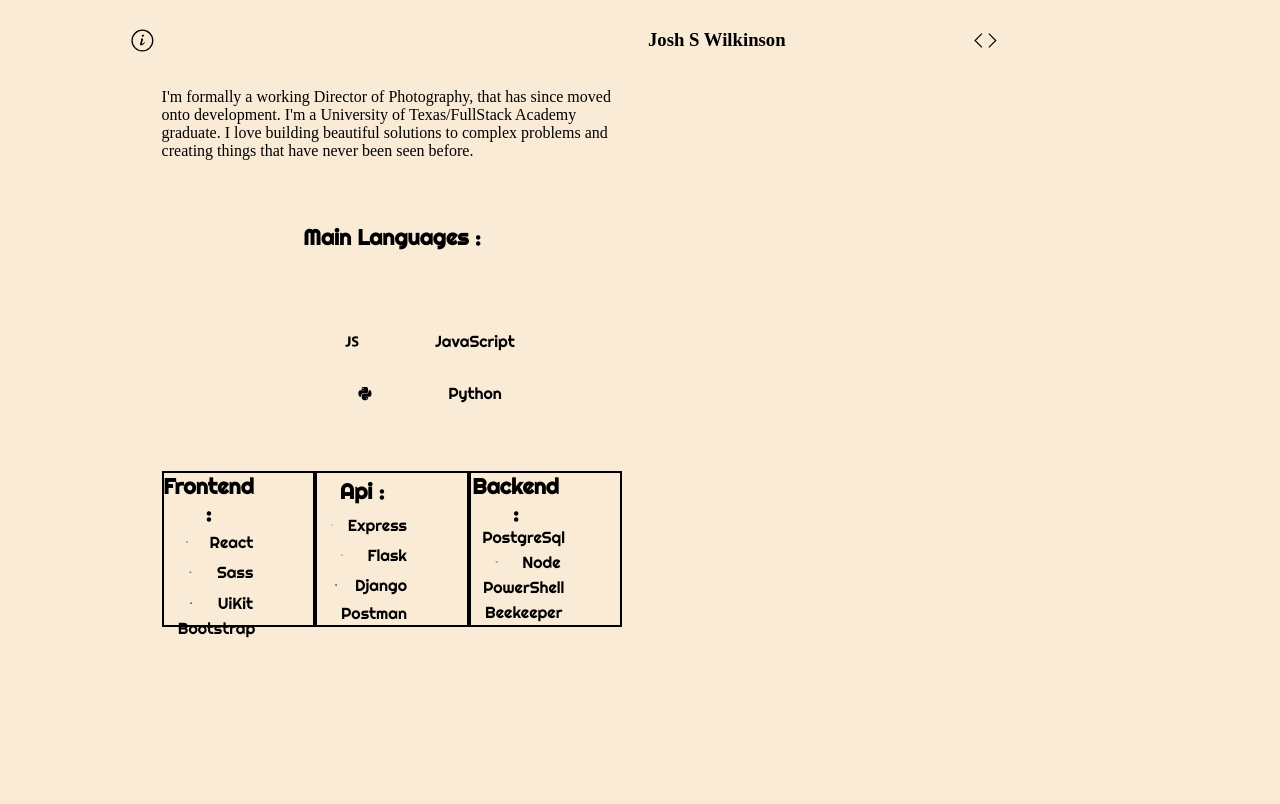
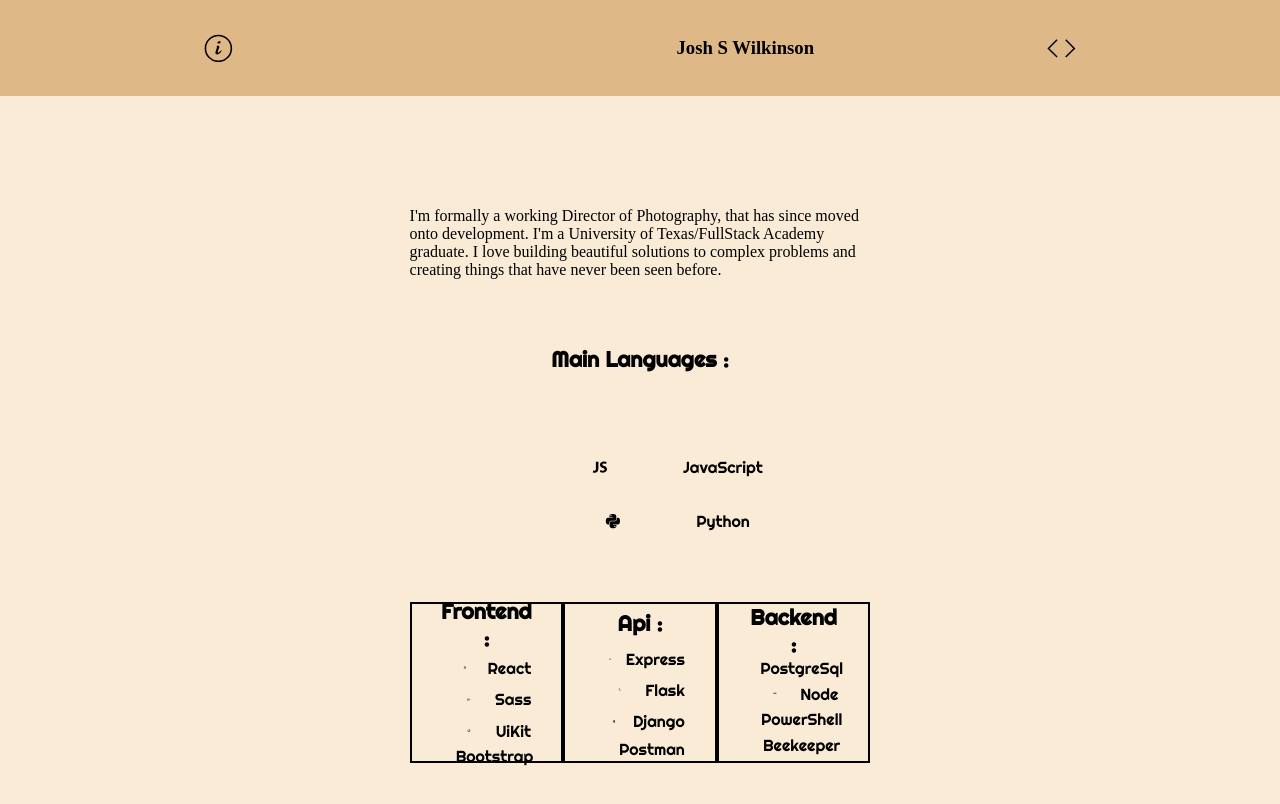
Before and after one commit to Phelsong/joshsw.dev, a React (Create React App) app: page / in a window 1280 px wide. Shown: the top 804 px of the page. Built offline with nearby package versions, Linux system fonts and the light colour scheme.

Commit message:
nav bar lite work

```diff
--- /dev/null
+++ b/src/Style/Navbar.css
@@ -0,0 +1,5 @@
+.nav-icon{
+    margin: .5rem;
+
+
+}
--- a/src/Style/index.css
+++ b/src/Style/index.css
@@ -1,10 +1,13 @@
 @import "./About.css";
 @import "./projects.css";
+@import "./Navbar.css";
 
 body {
   height: 100vh;
   width: 100vw;
+  margin: 0;
   background-color: antiquewhite;
+
 }
 
 .root {
@@ -23,6 +26,8 @@
   display:flex;
   box-sizing: border-box;
   margin: 0;
+  justify-content: center;
+  align-items: center;
   -webkit-font-smoothing: antialiased;
   -moz-osx-font-smoothing: grayscale;
 }
@@ -34,13 +39,19 @@
 }
 .nav-container {
   width: 100%;
-  height:5rem;
+  height:6rem;
   padding: .5rem;
+  top: 0;
+  position: sticky;
   align-items: center;
   justify-content: center;
+  background-color:burlywood ;
 }
 .main-container {
   width: 100%;
-  height: 90%;
+  height: 100%;
+  margin: 10% 0 0 0;
   flex-flow: column;
+
+
 }
--- a/src/components/Nav.jsx
+++ b/src/components/Nav.jsx
@@ -4,12 +4,12 @@
 function Nav() {
   return (
     <div className="nav-container">
-      <Link to="/about" uk-icon="info"></Link>
+      <Link to="/about" uk-icon="info" className="nav-icon"></Link>
       <div className="nav-logo-container">
         <svg src={require("../Assets/JwilkDevLogo.svg")} alt="logo"/>
         <h3>Josh S Wilkinson</h3>
       </div>
-      <Link to="/Projects" uk-icon="code"></Link>
+      <Link to="/Projects" uk-icon="code" className="nav-icon"></Link>
     </div>
   );
 }
```
